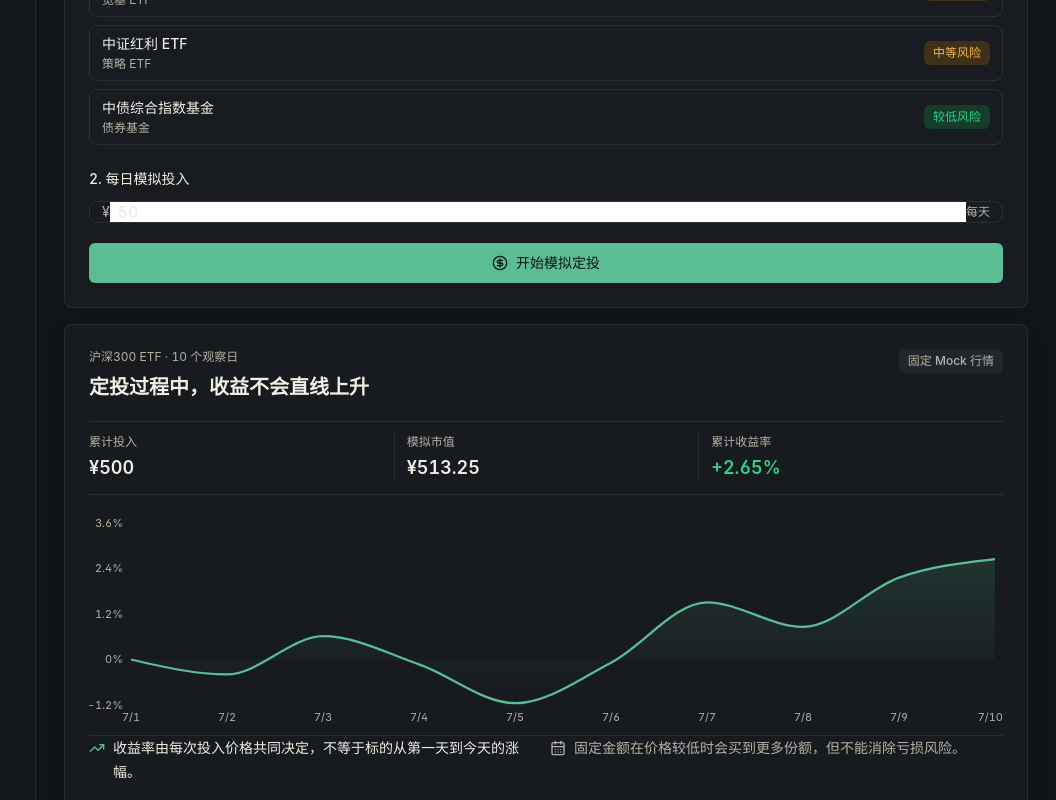
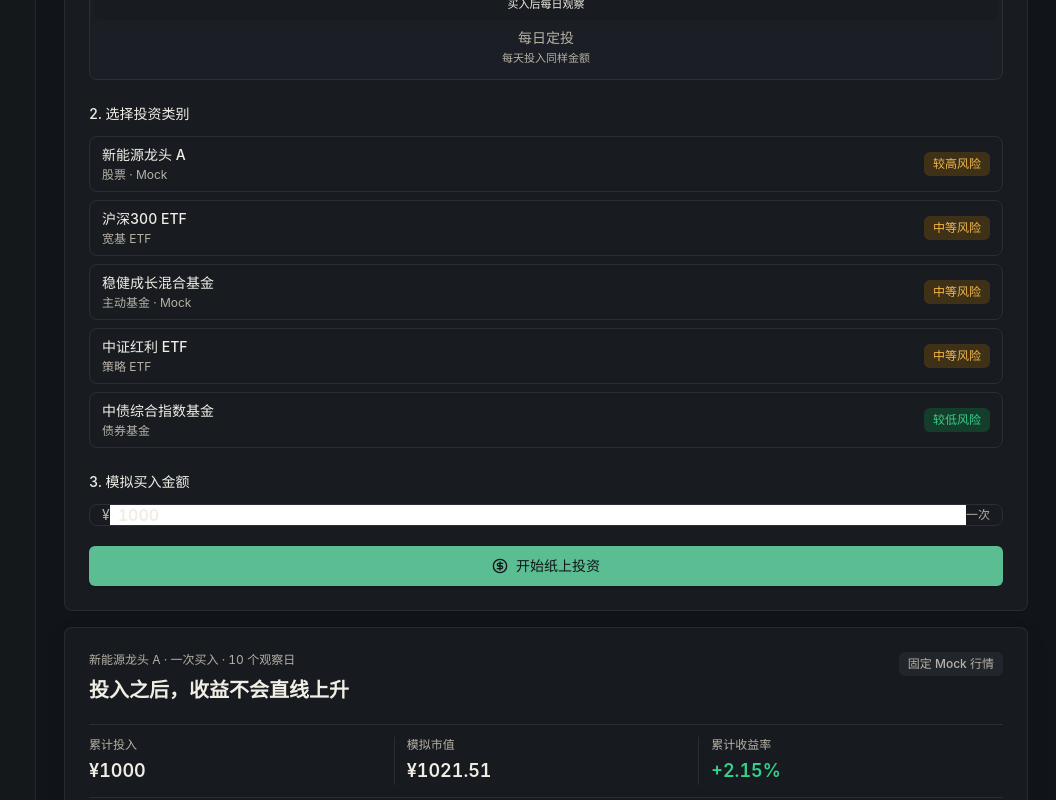
Before and after one commit to wsy18810529629/ai-investment-os, a Next.js app: page /learning in a window 1280 px wide. Shown: the part 1260-2060 px from the top of the page, without its empty margins (224-1280 px from the left). Built offline with nearby package versions, Linux system fonts and the light colour scheme.

Commit message:
Expand paper investing beyond recurring funds

```diff
--- a/src/features/learning/investment-simulator.tsx
+++ b/src/features/learning/investment-simulator.tsx
@@ -12,12 +12,15 @@ import { simulationAssets, simulationDates } from "./learning-data";
 
 const SIMULATOR_KEY = "investment-os-paper-investing";
 const SIMULATOR_EVENT = "investment-os-paper-investing-change";
-const DEFAULT_SIMULATOR = JSON.stringify({ active: false, assetId: "broad-etf", dailyAmount: 50, startedAt: "" });
+const DEFAULT_SIMULATOR = JSON.stringify({ active: false, mode: "single", assetId: "growth-stock", amount: 1000, startedAt: "" });
+
+type SimulationMode = "single" | "recurring";
 
 type SimulatorState = {
   active: boolean;
+  mode: SimulationMode;
   assetId: string;
-  dailyAmount: number;
+  amount: number;
   startedAt: string;
 };
 
@@ -37,8 +40,15 @@ function getSnapshot() {
 function parseState(snapshot: string): SimulatorState {
   try {
     const state = JSON.parse(snapshot) as SimulatorState;
-    if (typeof state.active !== "boolean" || typeof state.dailyAmount !== "number") throw new Error("Invalid simulator state");
-    return state;
+    if (typeof state.active !== "boolean") throw new Error("Invalid simulator state");
+    const legacyState = state as SimulatorState & { dailyAmount?: number };
+    return {
+      active: state.active,
+      mode: state.mode === "single" ? "single" : "recurring",
+      assetId: state.assetId || "growth-stock",
+      amount: typeof state.amount === "number" ? state.amount : legacyState.dailyAmount ?? 1000,
+      startedAt: state.startedAt || "",
+    };
   } catch {
     return JSON.parse(DEFAULT_SIMULATOR) as SimulatorState;
   }
@@ -49,13 +59,13 @@ function saveState(state: SimulatorState) {
   window.dispatchEvent(new Event(SIMULATOR_EVENT));
 }
 
-function buildSimulation(assetId: string, dailyAmount: number) {
+function buildSimulation(assetId: string, amount: number, mode: SimulationMode) {
   const asset = simulationAssets.find((item) => item.id === assetId) ?? simulationAssets[0];
   let units = 0;
 
   return asset.prices.map((price, index) => {
-    units += dailyAmount / price;
-    const invested = dailyAmount * (index + 1);
+    if (mode === "recurring" || index === 0) units += amount / price;
+    const invested = mode === "recurring" ? amount * (index + 1) : amount;
     const value = units * price;
     return {
       date: simulationDates[index],
@@ -73,20 +83,22 @@ function buildSimulation(assetId: string, dailyAmount: number) {
 export function InvestmentSimulator() {
   const snapshot = useSyncExternalStore(subscribe, getSnapshot, () => DEFAULT_SIMULATOR);
   const savedState = useMemo(() => parseState(snapshot), [snapshot]);
+  const [draftMode, setDraftMode] = useState<SimulationMode>(savedState.mode);
   const [draftAssetId, setDraftAssetId] = useState(savedState.assetId);
-  const [draftAmount, setDraftAmount] = useState(savedState.dailyAmount);
+  const [draftAmount, setDraftAmount] = useState(savedState.amount);
 
+  const activeMode = savedState.active ? savedState.mode : draftMode;
   const activeAssetId = savedState.active ? savedState.assetId : draftAssetId;
-  const activeAmount = savedState.active ? savedState.dailyAmount : draftAmount;
+  const activeAmount = savedState.active ? savedState.amount : draftAmount;
   const activeAsset = simulationAssets.find((item) => item.id === activeAssetId) ?? simulationAssets[0];
-  const records = useMemo(() => buildSimulation(activeAssetId, activeAmount), [activeAssetId, activeAmount]);
+  const records = useMemo(() => buildSimulation(activeAssetId, activeAmount, activeMode), [activeAssetId, activeAmount, activeMode]);
   const latest = records[records.length - 1];
   const isPositive = latest.returnRate >= 0;
 
   function startSimulation() {
     const amount = Math.min(10000, Math.max(10, Math.round(draftAmount || 10)));
     setDraftAmount(amount);
-    saveState({ active: true, assetId: draftAssetId, dailyAmount: amount, startedAt: "2026-07-01" });
+    saveState({ active: true, mode: draftMode, assetId: draftAssetId, amount, startedAt: "2026-07-01" });
   }
 
   function resetSimulation() {
@@ -98,8 +110,8 @@ export function InvestmentSimulator() {
       <div className="flex flex-col gap-3 sm:flex-row sm:items-end sm:justify-between">
         <div>
           <p className="inline-flex items-center gap-2 text-xs font-medium text-primary"><FlaskConical className="size-4" />动手实操 · Mock</p>
-          <h3 className="mt-2 text-2xl font-semibold">纸上定投实验</h3>
-          <p className="mt-2 max-w-2xl text-sm leading-6 text-muted-foreground">设定每天投入的金额，观察累计投入、模拟市值和收益率如何随行情变化。</p>
+          <h3 className="mt-2 text-2xl font-semibold">纸上投资实验</h3>
+          <p className="mt-2 max-w-2xl text-sm leading-6 text-muted-foreground">选择投入方式和投资类别，用模拟行情观察市值、成本与收益率每天如何变化。</p>
         </div>
         {savedState.active ? <Button onClick={resetSimulation} size="sm" variant="ghost"><RefreshCcw className="size-4" />调整实验</Button> : null}
       </div>
@@ -107,7 +119,19 @@ export function InvestmentSimulator() {
       <div className="mt-5 grid gap-4 lg:grid-cols-[340px_minmax(0,1fr)]">
         <Card>
           <CardContent className="p-5 lg:p-6">
-            <p className="text-sm font-medium">1. 选择模拟标的</p>
+            <p className="text-sm font-medium">1. 选择投入方式</p>
+            <div className="mt-3 grid grid-cols-2 rounded-lg border border-border/75 bg-secondary/35 p-1">
+              {[
+                { id: "single" as const, label: "一次买入", hint: "买入后每日观察" },
+                { id: "recurring" as const, label: "每日定投", hint: "每天投入同样金额" },
+              ].map((mode) => (
+                <button key={mode.id} type="button" disabled={savedState.active} onClick={() => setDraftMode(mode.id)} className={cn("min-h-14 rounded-md px-2 py-2 text-center transition-colors focus-visible:outline-none focus-visible:ring-2 focus-visible:ring-ring", activeMode === mode.id ? "bg-card text-foreground shadow-calm-sm" : "text-muted-foreground hover:text-foreground")}>
+                  <span className="block text-sm font-medium">{mode.label}</span><span className="mt-0.5 block text-[11px]">{mode.hint}</span>
+                </button>
+              ))}
+            </div>
+
+            <p className="mt-6 text-sm font-medium">2. 选择投资类别</p>
             <div className="mt-3 grid gap-2">
               {simulationAssets.map((asset) => (
                 <button
@@ -123,20 +147,20 @@ export function InvestmentSimulator() {
               ))}
             </div>
 
-            <label className="mt-6 block text-sm font-medium" htmlFor="daily-investment">2. 每日模拟投入</label>
+            <label className="mt-6 block text-sm font-medium" htmlFor="simulation-amount">3. {activeMode === "single" ? "模拟买入金额" : "每日模拟投入"}</label>
             <div className="mt-3 flex h-11 items-center rounded-lg border border-input bg-card px-3 focus-within:ring-2 focus-within:ring-ring">
               <span className="text-sm text-muted-foreground">¥</span>
-              <input id="daily-investment" min={10} max={10000} step={10} disabled={savedState.active} value={activeAmount} onChange={(event) => setDraftAmount(Number(event.target.value))} className="h-full min-w-0 flex-1 bg-transparent px-2 text-base font-semibold outline-none disabled:cursor-default" type="number" />
-              <span className="text-xs text-muted-foreground">每天</span>
+              <input id="simulation-amount" min={10} max={10000} step={10} disabled={savedState.active} value={activeAmount} onChange={(event) => setDraftAmount(Number(event.target.value))} className="h-full min-w-0 flex-1 bg-transparent px-2 text-base font-semibold outline-none disabled:cursor-default" type="number" />
+              <span className="text-xs text-muted-foreground">{activeMode === "single" ? "一次" : "每天"}</span>
             </div>
 
             {savedState.active ? (
               <div className="mt-5 rounded-lg border border-positive/20 bg-positive-soft/45 p-4" role="status">
                 <p className="font-medium text-positive">实验记录中</p>
-                <p className="mt-1 text-sm leading-6 text-muted-foreground">从 7 月 1 日开始，已模拟记录 {records.length} 个观察日。</p>
+                <p className="mt-1 text-sm leading-6 text-muted-foreground">{activeMode === "single" ? "已完成一次模拟买入" : "正在模拟每日定投"}，累计记录 {records.length} 个观察日。</p>
               </div>
             ) : (
-              <Button className="mt-5 w-full" onClick={startSimulation} variant="primary"><CircleDollarSign className="size-4" />开始模拟定投</Button>
+              <Button className="mt-5 w-full" onClick={startSimulation} variant="primary"><CircleDollarSign className="size-4" />开始纸上投资</Button>
             )}
           </CardContent>
         </Card>
@@ -144,7 +168,7 @@ export function InvestmentSimulator() {
         <Card className="soft-panel">
           <CardContent className="p-5 lg:p-6">
             <div className="flex flex-wrap items-start justify-between gap-4">
-              <div><p className="text-xs text-muted-foreground">{activeAsset.name} · 10 个观察日</p><h4 className="mt-2 text-xl font-semibold">定投过程中，收益不会直线上升</h4></div>
+              <div><p className="text-xs text-muted-foreground">{activeAsset.name} · {activeMode === "single" ? "一次买入" : "每日定投"} · 10 个观察日</p><h4 className="mt-2 text-xl font-semibold">投入之后，收益不会直线上升</h4></div>
               <Badge variant="neutral">固定 Mock 行情</Badge>
             </div>
 
@@ -168,8 +192,8 @@ export function InvestmentSimulator() {
             </div>
 
             <div className="grid gap-2 border-t border-border/75 pt-4 sm:grid-cols-2">
-              <p className="inline-flex items-start gap-2 text-sm leading-6"><TrendingUp className="mt-1 size-4 shrink-0 text-primary" />收益率由每次投入价格共同决定，不等于标的从第一天到今天的涨幅。</p>
-              <p className="inline-flex items-start gap-2 text-sm leading-6 text-muted-foreground"><CalendarDays className="mt-1 size-4 shrink-0" />固定金额在价格较低时会买到更多份额，但不能消除亏损风险。</p>
+              <p className="inline-flex items-start gap-2 text-sm leading-6"><TrendingUp className="mt-1 size-4 shrink-0 text-primary" />{activeMode === "single" ? "一次买入后，收益完全跟随买入价格之后的涨跌。" : "定投收益由多次买入成本共同决定，不等于区间涨幅。"}</p>
+              <p className="inline-flex items-start gap-2 text-sm leading-6 text-muted-foreground"><CalendarDays className="mt-1 size-4 shrink-0" />{activeMode === "single" ? "买入时点会影响短期结果，因此不能用十天表现预测未来。" : "低价时会买到更多份额，但定投仍然不能消除亏损风险。"}</p>
             </div>
           </CardContent>
         </Card>
--- a/src/features/learning/learning-data.ts
+++ b/src/features/learning/learning-data.ts
@@ -115,11 +115,25 @@ export const simulationDates = ["7/1", "7/2", "7/3", "7/4", "7/5", "7/6", "7/7",
 
 export const simulationAssets: SimulationAsset[] = [
   {
+    id: "growth-stock",
+    name: "新能源龙头 A",
+    type: "股票 · Mock",
+    risk: "较高",
+    prices: [186, 181, 188, 179, 174, 182, 193, 189, 187, 190],
+  },
+  {
     id: "broad-etf",
     name: "沪深300 ETF",
     type: "宽基 ETF",
     risk: "中等",
     prices: [3.82, 3.79, 3.84, 3.81, 3.76, 3.8, 3.87, 3.85, 3.91, 3.94],
+  },
+  {
+    id: "active-fund",
+    name: "稳健成长混合基金",
+    type: "主动基金 · Mock",
+    risk: "中等",
+    prices: [1.42, 1.4, 1.43, 1.41, 1.38, 1.4, 1.45, 1.44, 1.47, 1.49],
   },
   {
     id: "dividend-etf",
```
